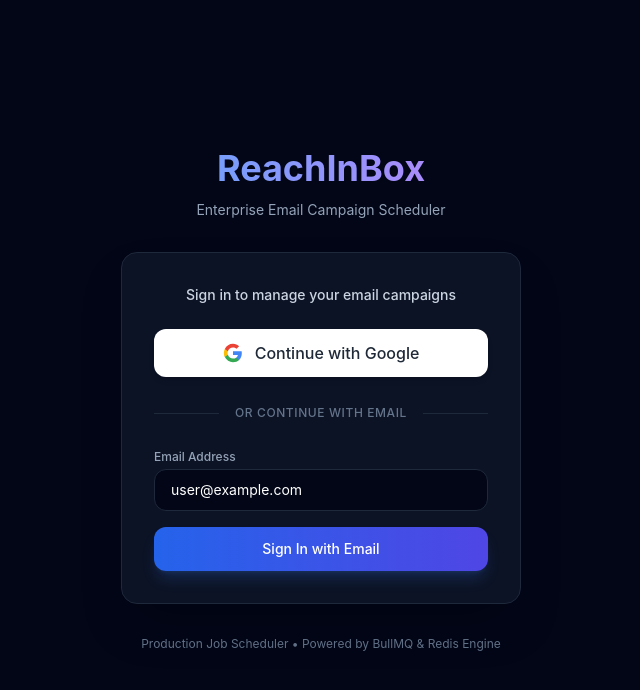
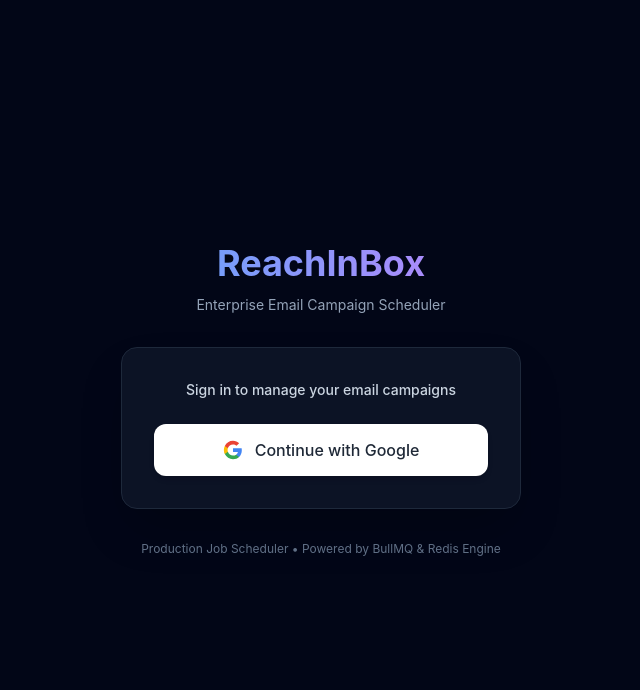
Before and after one commit to source-rashi/ReachInBox, a Next.js app in the folder frontend/: page /login in a window 1280 px wide. Shown: the top 690 px of the page, without its empty margins (319-959 px from the left). Built offline with nearby package versions, Linux system fonts and the light colour scheme.

Commit message:
Remove email login and leave only Google OAuth Continue with Google button

```diff
--- a/frontend/src/app/login/page.tsx
+++ b/frontend/src/app/login/page.tsx
@@ -1,18 +1,8 @@
 'use client';
 
 import { signIn } from 'next-auth/react';
-import { useState } from 'react';
 
 export default function LoginPage() {
-  const [email, setEmail] = useState('user@example.com');
-  const [loading, setLoading] = useState(false);
-
-  const handleEmailLogin = async (e: React.FormEvent) => {
-    e.preventDefault();
-    setLoading(true);
-    await signIn('credentials', { email, callbackUrl: '/dashboard' });
-  };
-
   return (
     <div className="min-h-screen flex items-center justify-center bg-slate-950 text-white">
       <div className="text-center space-y-8 p-6 w-full max-w-md">
@@ -30,7 +20,7 @@ export default function LoginPage() {
 
           <button
             onClick={() => signIn('google', { callbackUrl: '/dashboard' })}
-            className="w-full flex items-center justify-center gap-3 px-6 py-3 bg-white text-gray-800 rounded-xl font-medium hover:bg-gray-100 transition-all duration-200 shadow-md"
+            className="w-full flex items-center justify-center gap-3 px-6 py-3.5 bg-white text-gray-800 rounded-xl font-medium hover:bg-gray-100 transition-all duration-200 shadow-md hover:shadow-lg hover:shadow-white/10 active:scale-[0.99]"
           >
             <svg className="w-5 h-5" viewBox="0 0 24 24">
               <path fill="#4285F4" d="M22.56 12.25c0-.78-.07-1.53-.2-2.25H12v4.26h5.92a5.06 5.06 0 0 1-2.2 3.32v2.77h3.57c2.08-1.92 3.28-4.74 3.28-8.1z"/>
@@ -40,33 +30,6 @@ export default function LoginPage() {
             </svg>
             Continue with Google
           </button>
-
-          <div className="relative flex py-1 items-center">
-            <div className="flex-grow border-t border-slate-800"></div>
-            <span className="flex-shrink mx-4 text-xs text-slate-500 font-medium uppercase tracking-wider">Or continue with email</span>
-            <div className="flex-grow border-t border-slate-800"></div>
-          </div>
-
-          <form onSubmit={handleEmailLogin} className="space-y-4 text-left">
-            <div>
-              <label className="block text-xs font-medium text-slate-400 mb-1">Email Address</label>
-              <input
-                type="email"
-                required
-                value={email}
-                onChange={(e) => setEmail(e.target.value)}
-                className="w-full px-4 py-2.5 bg-slate-950 border border-slate-800 rounded-xl text-white text-sm focus:outline-none focus:border-blue-500 transition-colors"
-                placeholder="you@example.com"
-              />
-            </div>
-            <button
-              type="submit"
-              disabled={loading}
-              className="w-full py-3 px-4 bg-gradient-to-r from-blue-600 to-indigo-600 hover:from-blue-500 hover:to-indigo-500 text-white rounded-xl font-medium text-sm transition-all duration-200 shadow-lg shadow-blue-500/20 disabled:opacity-50"
-            >
-              {loading ? 'Signing in...' : 'Sign In with Email'}
-            </button>
-          </form>
         </div>
 
         <p className="text-slate-500 text-xs">
```
